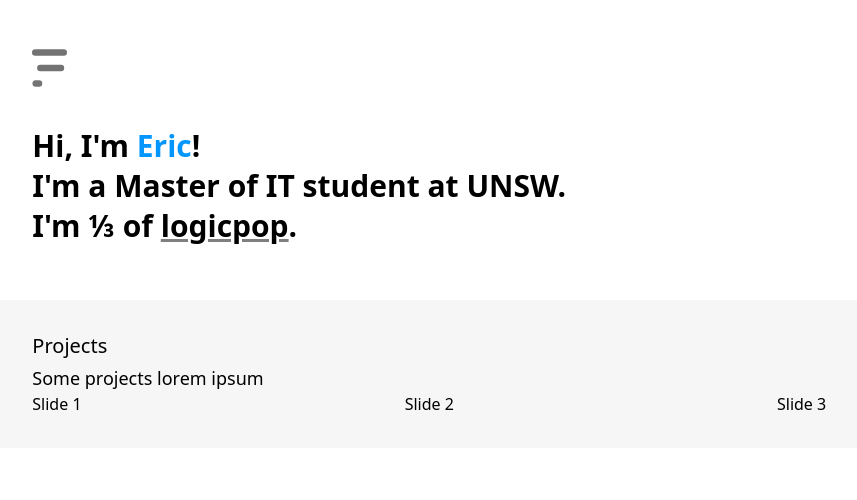
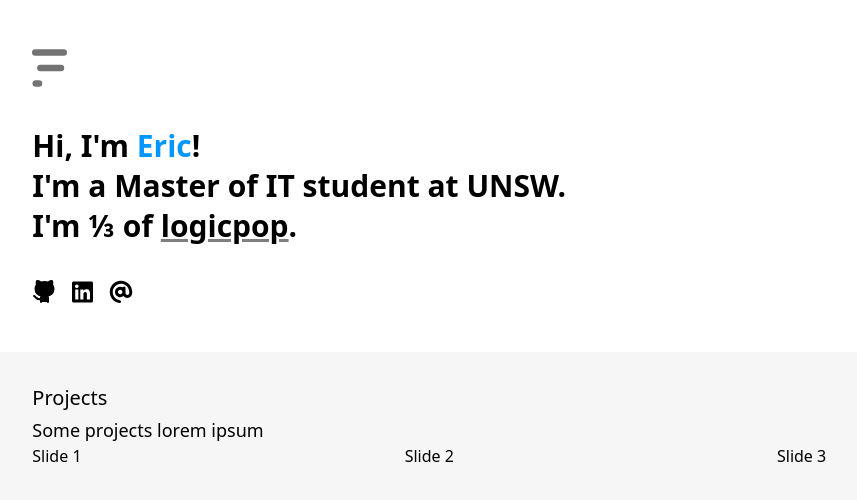
Before and after one commit to fxlui/website-v2, a Vue app: page / in a window 1280 px wide. Shown: the top 500 px of the page, without its empty margins (181-1038 px from the left). Built offline with nearby package versions, Linux system fonts and the light colour scheme.

Commit message:
add icons

```diff
--- a/src/components/icons/IconCommunity.vue
+++ /dev/null
@@ -1,7 +0,0 @@
-<template>
-  <svg xmlns="http://www.w3.org/2000/svg" width="20" height="20" fill="currentColor">
-    <path
-      d="M15 4a1 1 0 1 0 0 2V4zm0 11v-1a1 1 0 0 0-1 1h1zm0 4l-.707.707A1 1 0 0 0 16 19h-1zm-4-4l.707-.707A1 1 0 0 0 11 14v1zm-4.707-1.293a1 1 0 0 0-1.414 1.414l1.414-1.414zm-.707.707l-.707-.707.707.707zM9 11v-1a1 1 0 0 0-.707.293L9 11zm-4 0h1a1 1 0 0 0-1-1v1zm0 4H4a1 1 0 0 0 1.707.707L5 15zm10-9h2V4h-2v2zm2 0a1 1 0 0 1 1 1h2a3 3 0 0 0-3-3v2zm1 1v6h2V7h-2zm0 6a1 1 0 0 1-1 1v2a3 3 0 0 0 3-3h-2zm-1 1h-2v2h2v-2zm-3 1v4h2v-4h-2zm1.707 3.293l-4-4-1.414 1.414 4 4 1.414-1.414zM11 14H7v2h4v-2zm-4 0c-.276 0-.525-.111-.707-.293l-1.414 1.414C5.42 15.663 6.172 16 7 16v-2zm-.707 1.121l3.414-3.414-1.414-1.414-3.414 3.414 1.414 1.414zM9 12h4v-2H9v2zm4 0a3 3 0 0 0 3-3h-2a1 1 0 0 1-1 1v2zm3-3V3h-2v6h2zm0-6a3 3 0 0 0-3-3v2a1 1 0 0 1 1 1h2zm-3-3H3v2h10V0zM3 0a3 3 0 0 0-3 3h2a1 1 0 0 1 1-1V0zM0 3v6h2V3H0zm0 6a3 3 0 0 0 3 3v-2a1 1 0 0 1-1-1H0zm3 3h2v-2H3v2zm1-1v4h2v-4H4zm1.707 4.707l.586-.586-1.414-1.414-.586.586 1.414 1.414z"
-    />
-  </svg>
-</template>
--- a/src/components/icons/IconDocumentation.vue
+++ /dev/null
@@ -1,7 +0,0 @@
-<template>
-  <svg xmlns="http://www.w3.org/2000/svg" width="20" height="17" fill="currentColor">
-    <path
-      d="M11 2.253a1 1 0 1 0-2 0h2zm-2 13a1 1 0 1 0 2 0H9zm.447-12.167a1 1 0 1 0 1.107-1.666L9.447 3.086zM1 2.253L.447 1.42A1 1 0 0 0 0 2.253h1zm0 13H0a1 1 0 0 0 1.553.833L1 15.253zm8.447.833a1 1 0 1 0 1.107-1.666l-1.107 1.666zm0-14.666a1 1 0 1 0 1.107 1.666L9.447 1.42zM19 2.253h1a1 1 0 0 0-.447-.833L19 2.253zm0 13l-.553.833A1 1 0 0 0 20 15.253h-1zm-9.553-.833a1 1 0 1 0 1.107 1.666L9.447 14.42zM9 2.253v13h2v-13H9zm1.553-.833C9.203.523 7.42 0 5.5 0v2c1.572 0 2.961.431 3.947 1.086l1.107-1.666zM5.5 0C3.58 0 1.797.523.447 1.42l1.107 1.666C2.539 2.431 3.928 2 5.5 2V0zM0 2.253v13h2v-13H0zm1.553 13.833C2.539 15.431 3.928 15 5.5 15v-2c-1.92 0-3.703.523-5.053 1.42l1.107 1.666zM5.5 15c1.572 0 2.961.431 3.947 1.086l1.107-1.666C9.203 13.523 7.42 13 5.5 13v2zm5.053-11.914C11.539 2.431 12.928 2 14.5 2V0c-1.92 0-3.703.523-5.053 1.42l1.107 1.666zM14.5 2c1.573 0 2.961.431 3.947 1.086l1.107-1.666C18.203.523 16.421 0 14.5 0v2zm3.5.253v13h2v-13h-2zm1.553 12.167C18.203 13.523 16.421 13 14.5 13v2c1.573 0 2.961.431 3.947 1.086l1.107-1.666zM14.5 13c-1.92 0-3.703.523-5.053 1.42l1.107 1.666C11.539 15.431 12.928 15 14.5 15v-2z"
-    />
-  </svg>
-</template>
--- a/src/components/icons/IconSupport.vue
+++ /dev/null
@@ -1,7 +0,0 @@
-<template>
-  <svg xmlns="http://www.w3.org/2000/svg" width="20" height="20" fill="currentColor">
-    <path
-      d="M10 3.22l-.61-.6a5.5 5.5 0 0 0-7.666.105 5.5 5.5 0 0 0-.114 7.665L10 18.78l8.39-8.4a5.5 5.5 0 0 0-.114-7.665 5.5 5.5 0 0 0-7.666-.105l-.61.61z"
-    />
-  </svg>
-</template>
--- a/src/components/icons/IconTooling.vue
+++ /dev/null
@@ -1,19 +0,0 @@
-<!-- This icon is from <https://github.com/Templarian/MaterialDesign>, distributed under Apache 2.0 (https://www.apache.org/licenses/LICENSE-2.0) license-->
-<template>
-  <svg
-    xmlns="http://www.w3.org/2000/svg"
-    xmlns:xlink="http://www.w3.org/1999/xlink"
-    aria-hidden="true"
-    role="img"
-    class="iconify iconify--mdi"
-    width="24"
-    height="24"
-    preserveAspectRatio="xMidYMid meet"
-    viewBox="0 0 24 24"
-  >
-    <path
-      d="M20 18v-4h-3v1h-2v-1H9v1H7v-1H4v4h16M6.33 8l-1.74 4H7v-1h2v1h6v-1h2v1h2.41l-1.74-4H6.33M9 5v1h6V5H9m12.84 7.61c.1.22.16.48.16.8V18c0 .53-.21 1-.6 1.41c-.4.4-.85.59-1.4.59H4c-.55 0-1-.19-1.4-.59C2.21 19 2 18.53 2 18v-4.59c0-.32.06-.58.16-.8L4.5 7.22C4.84 6.41 5.45 6 6.33 6H7V5c0-.55.18-1 .57-1.41C7.96 3.2 8.44 3 9 3h6c.56 0 1.04.2 1.43.59c.39.41.57.86.57 1.41v1h.67c.88 0 1.49.41 1.83 1.22l2.34 5.39z"
-      fill="currentColor"
-    ></path>
-  </svg>
-</template>
--- /dev/null
+++ b/src/components/icons/iconGithub.vue
@@ -0,0 +1,18 @@
+<template>
+  <svg
+    xmlns="http://www.w3.org/2000/svg"
+    width="24"
+    height="24"
+    viewBox="0 0 24 24"
+    fill="none"
+    stroke="currentColor"
+    stroke-width="2"
+    stroke-linecap="round"
+    stroke-linejoin="round"
+    class="feather feather-github"
+  >
+    <path
+      d="M9 19c-5 1.5-5-2.5-7-3m14 6v-3.87a3.37 3.37 0 0 0-.94-2.61c3.14-.35 6.44-1.54 6.44-7A5.44 5.44 0 0 0 20 4.77 5.07 5.07 0 0 0 19.91 1S18.73.65 16 2.48a13.38 13.38 0 0 0-7 0C6.27.65 5.09 1 5.09 1A5.07 5.07 0 0 0 5 4.77a5.44 5.44 0 0 0-1.5 3.78c0 5.42 3.3 6.61 6.44 7A3.37 3.37 0 0 0 9 18.13V22"
+    ></path>
+  </svg>
+</template>
--- /dev/null
+++ b/src/components/icons/iconLinkedIn.vue
@@ -0,0 +1,8 @@
+<template>
+  <svg xmlns="http://www.w3.org/2000/svg" viewBox="0 0 448 512">
+    <!--! Font Awesome Pro 6.0.0 by @fontawesome - https://fontawesome.com License - https://fontawesome.com/license (Commercial License) Copyright 2022 Fonticons, Inc. -->
+    <path
+      d="M416 32H31.9C14.3 32 0 46.5 0 64.3v383.4C0 465.5 14.3 480 31.9 480H416c17.6 0 32-14.5 32-32.3V64.3c0-17.8-14.4-32.3-32-32.3zM135.4 416H69V202.2h66.5V416zm-33.2-243c-21.3 0-38.5-17.3-38.5-38.5S80.9 96 102.2 96c21.2 0 38.5 17.3 38.5 38.5 0 21.3-17.2 38.5-38.5 38.5zm282.1 243h-66.4V312c0-24.8-.5-56.7-34.5-56.7-34.6 0-39.9 27-39.9 54.9V416h-66.4V202.2h63.7v29.2h.9c8.9-16.8 30.6-34.5 62.9-34.5 67.2 0 79.7 44.3 79.7 101.9V416z"
+    />
+  </svg>
+</template>
--- /dev/null
+++ b/src/components/icons/iconMail.vue
@@ -0,0 +1,8 @@
+<template>
+  <svg xmlns="http://www.w3.org/2000/svg" viewBox="0 0 512 512">
+    <!--! Font Awesome Pro 6.0.0 by @fontawesome - https://fontawesome.com License - https://fontawesome.com/license (Commercial License) Copyright 2022 Fonticons, Inc. -->
+    <path
+      d="M207.8 20.73c-93.45 18.32-168.7 93.66-187 187.1c-27.64 140.9 68.65 266.2 199.1 285.1c19.01 2.888 36.17-12.26 36.17-31.49l.0001-.6631c0-15.74-11.44-28.88-26.84-31.24c-84.35-12.98-149.2-86.13-149.2-174.2c0-102.9 88.61-185.5 193.4-175.4c91.54 8.869 158.6 91.25 158.6 183.2l0 16.16c0 22.09-17.94 40.05-40 40.05s-40.01-17.96-40.01-40.05v-120.1c0-8.847-7.161-16.02-16.01-16.02l-31.98 .0036c-7.299 0-13.2 4.992-15.12 11.68c-24.85-12.15-54.24-16.38-86.06-5.106c-38.75 13.73-68.12 48.91-73.72 89.64c-9.483 69.01 43.81 128 110.9 128c26.44 0 50.43-9.544 69.59-24.88c24 31.3 65.23 48.69 109.4 37.49C465.2 369.3 496 324.1 495.1 277.2V256.3C495.1 107.1 361.2-9.332 207.8 20.73zM239.1 304.3c-26.47 0-48-21.56-48-48.05s21.53-48.05 48-48.05s48 21.56 48 48.05S266.5 304.3 239.1 304.3z"
+    />
+  </svg>
+</template>
--- a/src/components/sections/Greeting.vue
+++ b/src/components/sections/Greeting.vue
@@ -1,13 +1,15 @@
 <script setup lang="ts">
 import iconLogo from "../icons/iconLogo.vue";
+import iconGithub from "../icons/iconGithub.vue";
+import iconLinkedIn from "../icons/iconLinkedIn.vue";
+import iconMail from "../icons/iconMail.vue";
 import { Autoplay, EffectFade } from "swiper";
 import { Swiper, SwiperSlide } from "swiper/vue";
-import "swiper/css";
 import "swiper/css/effect-fade";
 </script>
 
 <template>
-  <header class="section header">
+  <header class="section header !pb-4">
     <iconLogo />
     <h1 class="pt-10 text-3xl font-semibold">
       Hi, I'm <span class="text-primary">Eric</span>!
@@ -17,13 +19,14 @@ import "swiper/css/effect-fade";
     </h1>
     <Swiper
       class="py-1 w-full"
-      :modules="[Autoplay, EffectFade]"
+      :allowTouchMove="false"
       :spaceBetween="30"
       :effect="'fade'"
       :autoHeight="true"
       :loop="true"
+      :modules="[Autoplay, EffectFade]"
       :autoplay="{
-        delay: 3000,
+        delay: 2500,
         disableOnInteraction: false,
         pauseOnMouseEnter: true,
       }"
@@ -60,6 +63,29 @@ import "swiper/css/effect-fade";
         </h1>
       </swiper-slide>
     </Swiper>
+    <div class="pt-8 links flex space-x-4 transition">
+      <a
+        href="https://github.com/fxlui"
+        target="_blank"
+        rel="noopener noreferrer"
+        alt="my github profile"
+        ><iconGithub class="fill-current h-6"
+      /></a>
+      <a
+        href="https://www.linkedin.com/in/eric-liu-439b0121a/"
+        target="_blank"
+        rel="noopener noreferrer"
+        alt="my linkedin profile"
+        ><iconLinkedIn class="fill-current h-6"
+      /></a>
+      <a
+        href="mailto:me@fxlui.com"
+        target="_blank"
+        rel="noopener noreferrer"
+        alt="contact me via email"
+        ><iconMail class="fill-current h-6"
+      /></a>
+    </div>
   </header>
 </template>
 
--- a/src/index.css
+++ b/src/index.css
@@ -13,11 +13,7 @@ body {
 }
 
 a {
-  @apply underline hover:text-secondary underline-offset-2 decoration-black/50 dark:decoration-white/50 hover:decoration-secondary/80;
-}
-
-.header.section {
-  padding-bottom: 1.25rem;
+  @apply underline hover:text-secondary underline-offset-2 decoration-black/50 dark:decoration-white/50 hover:decoration-secondary/80 transition-colors;
 }
 
 .section {
```
Also changed, not shown: src/components/icons/IconEcosystem.vue (deleted, +0 -7 lines).
